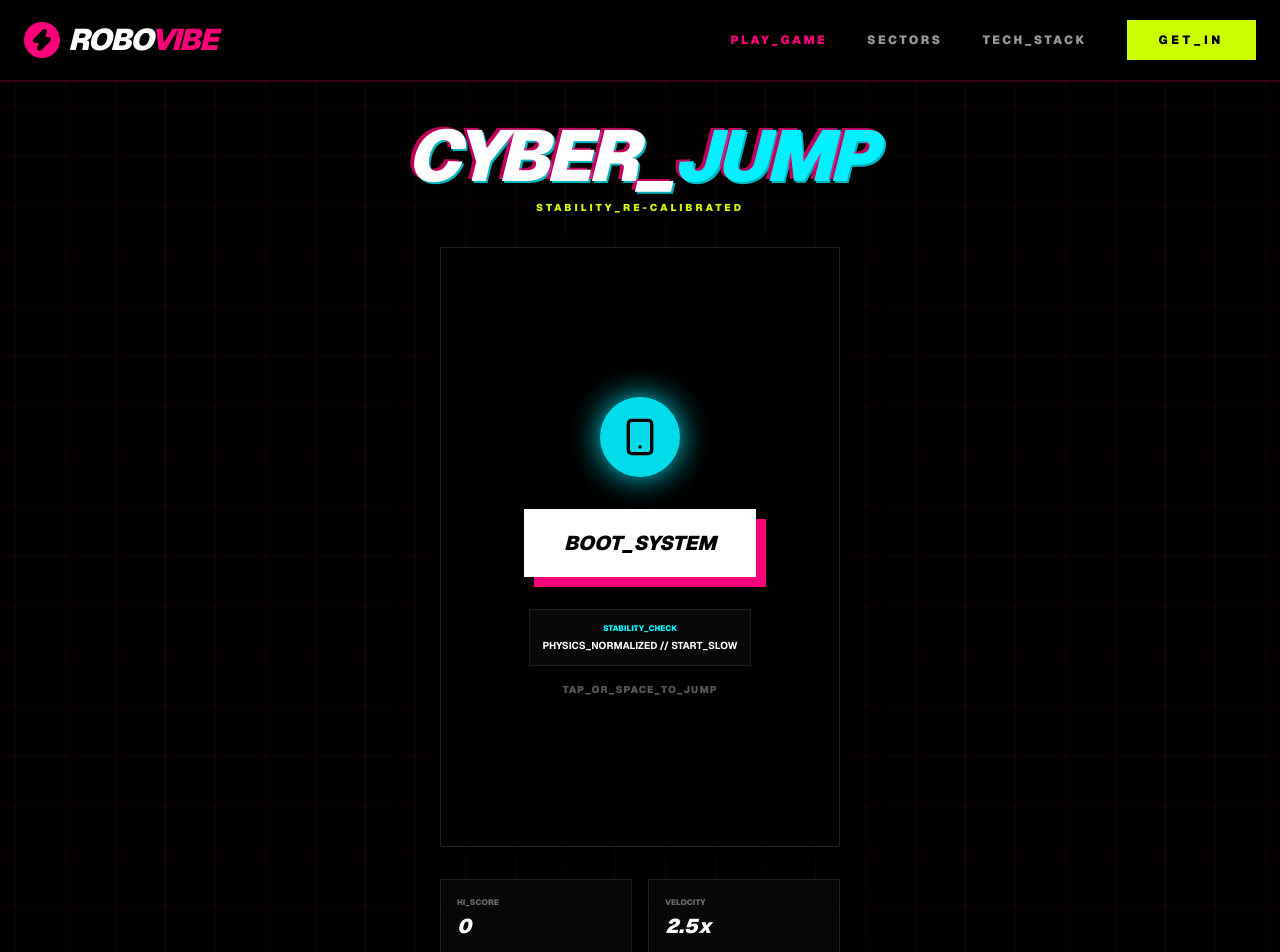
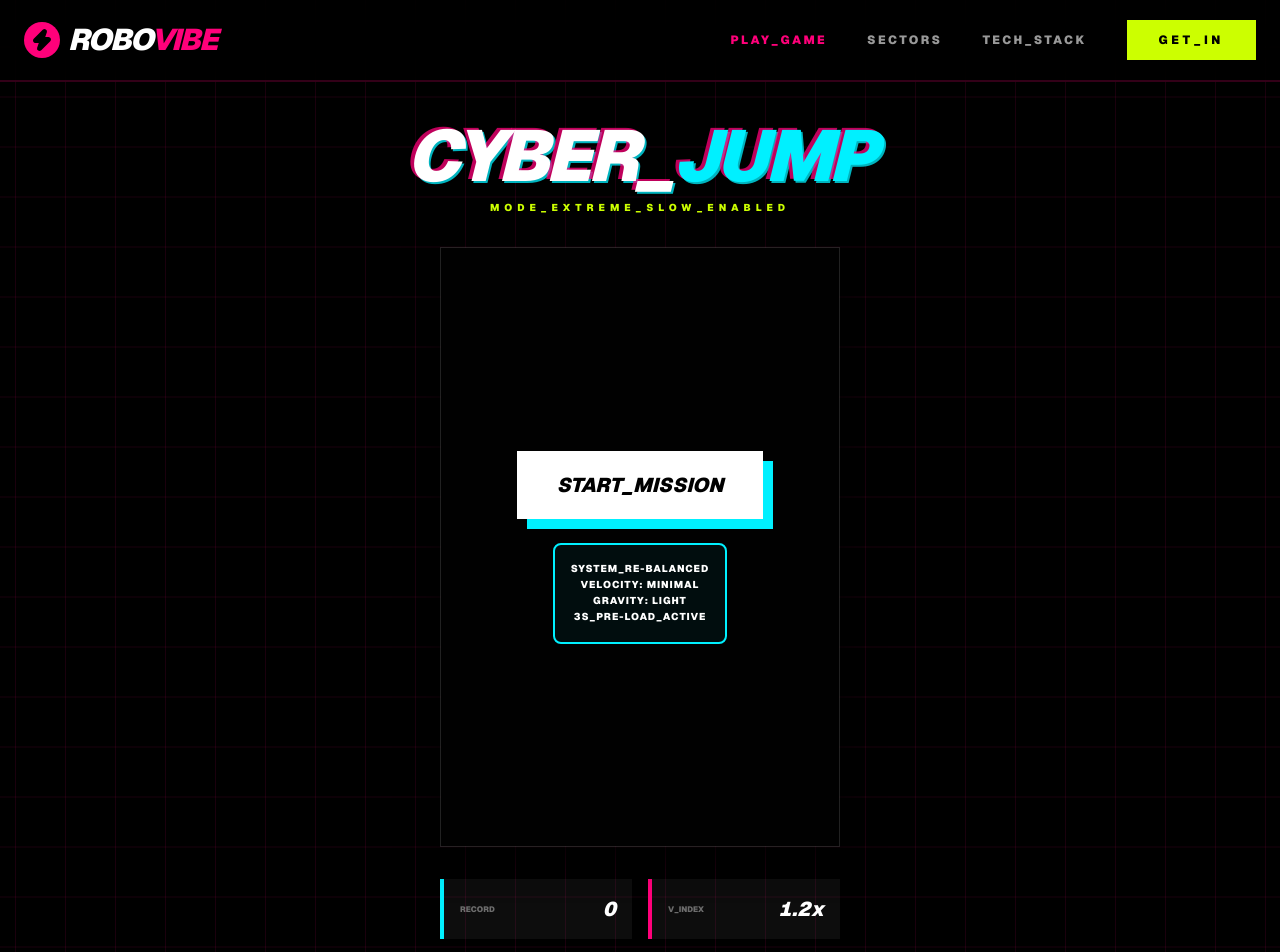
Before and after one commit to dev-vasu/robotics-web, a Next.js app: page /game/jump in a window 1280 px wide. Shown: the top 952 px of the page. Built offline with nearby package versions, Linux system fonts and the light colour scheme.

Commit message:
Fix: Enabled EXTREME_SLOW mode for CYBER_JUMP with countdown and ultra-light gravity

```diff
--- a/src/app/game/jump/page.tsx
+++ b/src/app/game/jump/page.tsx
@@ -3,40 +3,51 @@
 import { useState, useEffect, useRef, useCallback } from "react";
 import Navbar from "@/components/Navbar";
 import Footer from "@/components/Footer";
-import { Zap, Smartphone, RefreshCcw, Activity, Ghost, Info } from "lucide-react";
+import { Smartphone, Ghost, Timer } from "lucide-react";
 
 const CANVAS_WIDTH = 400;
 const CANVAS_HEIGHT = 600;
-const PLAYER_SIZE = 40;
-const GRAVITY = 0.45; // Reduced from 0.6 for floatier feel
-const JUMP_FORCE = -9; // Adjusted for new gravity
-const START_SPEED = 2.5; // Reduced from 4 for slow start
+const PLAYER_SIZE = 30;
+const GRAVITY = 0.25; // EXTREME SLOW: reduced from 0.45
+const JUMP_FORCE = -6.5; // EXTREME SLOW: reduced from -9
+const START_SPEED = 1.2; // EXTREME SLOW: reduced from 2.5
+const GAP_SIZE = 240; // EXTREME EASY: increased from 200
 
 export default function JumpGame() {
-  const [gameState, setGameState] = useState<"IDLE" | "PLAYING" | "GAMEOVER">("IDLE");
+  const [gameState, setGameState] = useState<"IDLE" | "COUNTDOWN" | "PLAYING" | "GAMEOVER">("IDLE");
   const [score, setScore] = useState(0);
   const [highScore, setHighScore] = useState(0);
+  const [countdown, setCountdown] = useState(3);
 
   const canvasRef = useRef<HTMLCanvasElement>(null);
   const requestRef = useRef<number>(undefined);
 
-  // Game state refs for loop
   const playerRef = useRef({ y: 300, vy: 0, x: 100 });
   const obstaclesRef = useRef<{ x: number; height: number; passed: boolean }[]>([]);
   const scoreRef = useRef(0);
 
   const initGame = () => {
-    // Reset player to safe center position with 0 velocity
     playerRef.current = { y: 300, vy: 0, x: 100 };
-    // Spawn first obstacles further away to give player time to react
     obstaclesRef.current = [
-      { x: 600, height: 200, passed: false },
-      { x: 950, height: 300, passed: false }
+      { x: 700, height: 180, passed: false },
+      { x: 1100, height: 280, passed: false }
     ];
     scoreRef.current = 0;
     setScore(0);
-    setGameState("PLAYING");
+    setCountdown(3);
+    setGameState("COUNTDOWN");
   };
+
+  useEffect(() => {
+    if (gameState === "COUNTDOWN") {
+      if (countdown > 0) {
+        const timer = setTimeout(() => setCountdown(countdown - 1), 1000);
+        return () => clearTimeout(timer);
+      } else {
+        setGameState("PLAYING");
+      }
+    }
+  }, [gameState, countdown]);
 
   const jump = useCallback(() => {
     if (gameState === "PLAYING") {
@@ -47,13 +58,20 @@ export default function JumpGame() {
   }, [gameState]);
 
   const draw = useCallback((ctx: CanvasRenderingContext2D) => {
-    ctx.fillStyle = "rgba(0, 0, 0, 0.25)";
+    ctx.fillStyle = "rgba(0, 0, 0, 0.3)";
     ctx.fillRect(0, 0, CANVAS_WIDTH, CANVAS_HEIGHT);
 
-    // Ground & Ceiling Warning Zones
-    ctx.fillStyle = "rgba(255, 0, 122, 0.1)";
-    ctx.fillRect(0, 0, CANVAS_WIDTH, 20);
-    ctx.fillRect(0, CANVAS_HEIGHT - 20, CANVAS_WIDTH, 20);
+    // Static Player during Countdown
+    if (gameState === "COUNTDOWN") {
+      ctx.beginPath();
+      ctx.arc(playerRef.current.x, playerRef.current.y, PLAYER_SIZE / 2, 0, Math.PI * 2);
+      ctx.fillStyle = "#00f0ff";
+      ctx.fill();
+      ctx.shadowBlur = 20;
+      ctx.shadowColor = "#00f0ff";
+      ctx.closePath();
+      return;
+    }
 
     // Player Physics
     playerRef.current.vy += GRAVITY;
@@ -64,74 +82,64 @@ export default function JumpGame() {
     ctx.arc(playerRef.current.x, playerRef.current.y, PLAYER_SIZE / 2, 0, Math.PI * 2);
     ctx.fillStyle = "#00f0ff";
     ctx.fill();
-    ctx.shadowBlur = 25;
+    ctx.shadowBlur = 30;
     ctx.shadowColor = "#00f0ff";
     ctx.closePath();
 
-    // Obstacles (Lasers)
-    // Dynamic Speed: Starts slow, gets faster as you score
-    const currentSpeed = START_SPEED + (scoreRef.current * 0.15);
+    // Obstacles
+    const currentSpeed = START_SPEED + (scoreRef.current * 0.05);
 
     obstaclesRef.current.forEach((obs, index) => {
       obs.x -= currentSpeed;
 
-      // Draw Laser Beam
       ctx.fillStyle = "#ff007a";
       ctx.shadowBlur = 15;
       ctx.shadowColor = "#ff007a";
+      ctx.fillRect(obs.x, 0, 45, obs.height);
+      ctx.fillRect(obs.x, obs.height + GAP_SIZE, 45, CANVAS_HEIGHT);
 
-      // Top laser
-      ctx.fillRect(obs.x, 0, 40, obs.height);
-      // Bottom laser
-      const gap = 200; // Increased gap for fairness
-      ctx.fillRect(obs.x, obs.height + gap, 40, CANVAS_HEIGHT);
-
-      // Collision Detection
+      // Collision
       const p = playerRef.current;
-      // Precision hit box
       if (
-        p.x + 12 > obs.x &&
-        p.x - 12 < obs.x + 40 &&
-        (p.y - 12 < obs.height || p.y + 12 > obs.height + gap)
+        p.x + 10 > obs.x &&
+        p.x - 10 < obs.x + 45 &&
+        (p.y - 10 < obs.height || p.y + 10 > obs.height + GAP_SIZE)
       ) {
         setGameState("GAMEOVER");
       }
 
-      // Score Tracking
       if (!obs.passed && obs.x < p.x) {
         obs.passed = true;
         scoreRef.current += 1;
         setScore(scoreRef.current);
       }
 
-      // Cleanup & Respawn
-      if (obs.x < -60) {
+      if (obs.x < -100) {
         obstaclesRef.current.splice(index, 1);
         obstaclesRef.current.push({
-          x: CANVAS_WIDTH + 150,
-          height: Math.random() * (CANVAS_HEIGHT - 350) + 75,
+          x: CANVAS_WIDTH + 200,
+          height: Math.random() * (CANVAS_HEIGHT - GAP_SIZE - 100) + 50,
           passed: false
         });
       }
     });
 
-    // Boundary death (Floor or Ceiling)
-    if (playerRef.current.y < 15 || playerRef.current.y > CANVAS_HEIGHT - 15) {
+    if (playerRef.current.y < 0 || playerRef.current.y > CANVAS_HEIGHT) {
       setGameState("GAMEOVER");
     }
-  }, []);
+  }, [gameState]);
 
   const gameLoop = useCallback(() => {
     const canvas = canvasRef.current;
     const ctx = canvas?.getContext("2d");
-    if (!canvas || !ctx || gameState !== "PLAYING") return;
+    if (!canvas || !ctx || (gameState !== "PLAYING" && gameState !== "COUNTDOWN")) return;
 
     draw(ctx);
     requestRef.current = requestAnimationFrame(gameLoop);
   }, [gameState, draw]);
 
   useEffect(() => {
-    if (gameState === "PLAYING") {
+    if (gameState === "PLAYING" || gameState === "COUNTDOWN") {
       requestRef.current = requestAnimationFrame(gameLoop);
     }
     return () => { if (requestRef.current) cancelAnimationFrame(requestRef.current); };
@@ -156,13 +164,13 @@ export default function JumpGame() {
           <h1 className="text-5xl md:text-7xl font-black italic uppercase text-white tracking-tighter text-glitch leading-none">
             CYBER_<span className="text-cyber-blue">JUMP</span>
           </h1>
-          <p className="text-electric-volt font-black uppercase tracking-[0.3em] text-[10px] mt-2">
-            STABILITY_RE-CALIBRATED
+          <p className="text-electric-volt font-black uppercase tracking-[0.5em] text-[10px] mt-2">
+            MODE_EXTREME_SLOW_ENABLED
           </p>
         </div>
 
         <div
-          className="relative glass-panel border-4 border-white/10 overflow-hidden cursor-pointer shadow-[0_0_50px_rgba(0,240,255,0.1)]"
+          className="relative glass-panel border-4 border-white/10 overflow-hidden cursor-pointer"
           style={{ width: CANVAS_WIDTH, height: CANVAS_HEIGHT }}
           onClick={jump}
         >
@@ -170,54 +178,53 @@ export default function JumpGame() {
 
           {gameState === "IDLE" && (
             <div className="absolute inset-0 z-20 flex flex-col items-center justify-center bg-black/90 p-8 text-center">
-              <div className="w-20 h-20 bg-cyber-blue rounded-full flex items-center justify-center mb-8 animate-pulse shadow-[0_0_30px_#00f0ff]">
-                <Smartphone className="w-10 h-10 text-black" />
-              </div>
-              <button
-                className="px-10 py-5 bg-white text-black font-black text-xl uppercase italic shadow-[10px_10px_0_0_#ff007a] mb-8 hover:bg-cyber-blue transition-all"
-              >
-                BOOT_SYSTEM
+              <button className="px-10 py-5 bg-white text-black font-black text-xl uppercase italic shadow-[10px_10px_0_0_#00f0ff] mb-6">
+                START_MISSION
               </button>
-              <div className="space-y-4">
-                <div className="p-3 border border-white/10 glass-panel bg-white/5">
-                  <div className="text-[8px] text-cyber-blue font-black uppercase mb-1">STABILITY_CHECK</div>
-                  <div className="text-white font-bold text-[10px]">PHYSICS_NORMALIZED // START_SLOW</div>
-                </div>
-                <p className="text-[10px] text-white/40 font-black uppercase tracking-widest">
-                  TAP_OR_SPACE_TO_JUMP
+              <div className="p-4 border-2 border-cyber-blue bg-cyber-blue/5 rounded-lg">
+                <p className="text-[10px] font-black text-white uppercase tracking-widest leading-relaxed">
+                  SYSTEM_RE-BALANCED<br/>
+                  VELOCITY: MINIMAL<br/>
+                  GRAVITY: LIGHT<br/>
+                  3S_PRE-LOAD_ACTIVE
                 </p>
               </div>
             </div>
           )}
 
-          {gameState === "GAMEOVER" && (
-            <div className="absolute inset-0 z-20 flex flex-col items-center justify-center bg-red-600/20 backdrop-blur-xl border-4 border-red-500/30">
-              <Ghost className="w-20 h-20 text-white mb-6 animate-pulse" />
-              <h2 className="text-5xl font-black text-white italic uppercase mb-2">TERMINATED</h2>
-              <div className="bg-black px-8 py-3 border-2 border-cyber-blue mb-8">
-                <span className="text-cyber-blue text-3xl font-black italic tabular-nums">SCORE: {score}</span>
+          {gameState === "COUNTDOWN" && (
+            <div className="absolute inset-0 z-20 flex flex-col items-center justify-center pointer-events-none">
+              <div className="text-white text-[12rem] font-black italic animate-ping opacity-50 tabular-nums">
+                {countdown}
               </div>
-              <button className="px-10 py-5 bg-white text-black font-black text-xl uppercase italic hover:bg-electric-volt transition-all shadow-[8px_8px_0_0_#000]">
-                RE-BOOT_CORE
-              </button>
+              <div className="text-cyber-blue font-black uppercase tracking-[0.4em] text-xs">UPLINKING...</div>
             </div>
           )}
 
-          {gameState === "PLAYING" && (
+          {gameState === "GAMEOVER" && (
+            <div className="absolute inset-0 z-20 flex flex-col items-center justify-center bg-black/95">
+              <Ghost className="w-16 h-16 text-red-500 mb-6" />
+              <h2 className="text-5xl font-black text-white italic uppercase mb-2">FAILED</h2>
+              <div className="text-cyber-blue text-3xl font-black mb-8 italic">SCORE: {score}</div>
+              <button className="px-10 py-5 bg-white text-black font-black text-xl uppercase shadow-[8px_8px_0_0_#ff007a]">RE-LINK</button>
+            </div>
+          )}
+
+          {(gameState === "PLAYING" || gameState === "COUNTDOWN") && (
             <div className="absolute top-10 left-0 w-full text-center pointer-events-none">
-              <div className="text-white text-8xl font-black italic tracking-tighter opacity-20 tabular-nums select-none">{score}</div>
+              <div className="text-white text-9xl font-black italic tracking-tighter opacity-10 tabular-nums select-none">{score}</div>
             </div>
           )}
         </div>
 
-        <div className="mt-8 flex gap-4 w-full max-w-[400px]">
-           <div className="flex-1 p-4 glass-panel border-l-4 border-cyber-blue">
-              <div className="text-[8px] font-black text-white/40 uppercase mb-1">HI_SCORE</div>
-              <div className="text-xl font-black italic text-white">{highScore}</div>
+        <div className="mt-8 grid grid-cols-2 gap-4 w-full max-w-[400px]">
+           <div className="bg-white/5 p-4 border-l-4 border-cyber-blue flex justify-between items-center">
+              <span className="text-[8px] font-black text-white/40 uppercase">RECORD</span>
+              <span className="text-xl font-black italic text-white tabular-nums">{highScore}</span>
            </div>
-           <div className="flex-1 p-4 glass-panel border-l-4 border-hyper-pink">
-              <div className="text-[8px] font-black text-white/40 uppercase mb-1">VELOCITY</div>
-              <div className="text-xl font-black italic text-white">{(START_SPEED + score * 0.15).toFixed(1)}x</div>
+           <div className="bg-white/5 p-4 border-l-4 border-hyper-pink flex justify-between items-center">
+              <span className="text-[8px] font-black text-white/40 uppercase">V_INDEX</span>
+              <span className="text-xl font-black italic text-white tabular-nums">{(START_SPEED + score * 0.05).toFixed(1)}x</span>
            </div>
         </div>
       </div>
```
